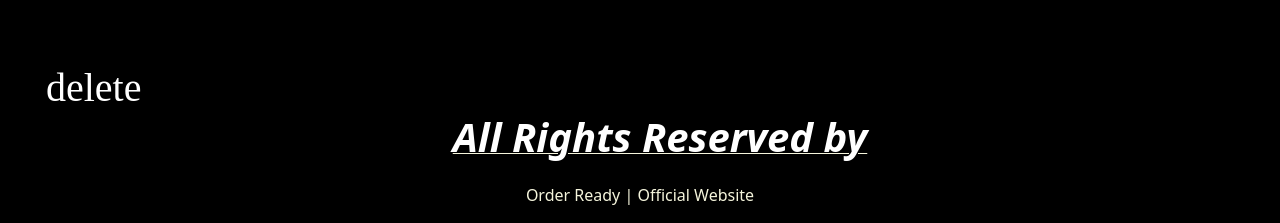
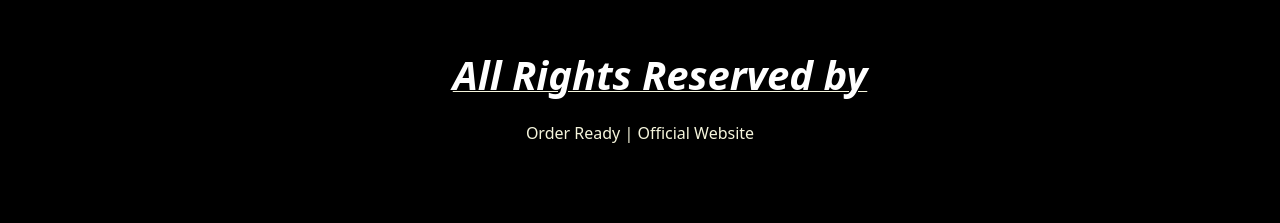
Before and after one commit to kartikkumar127/Orderready, a plain HTML site: page index.html in a window 1280 px wide. Shown: the part 5013-5236 px from the top of the page. After the commit the page ends 5174 px from the top, so only its background shows below. Drawn offline with nearby package versions, Linux system fonts and the light colour scheme.

Commit message:
Update index.html

```diff
--- a/index.html
+++ b/index.html
@@ -115,10 +115,6 @@
                 <h4 class="p-price">>>BUY NOW</h4>
             </div></div>
         </div>
-        <div class="cart-field">
-            <button class="bn" onclick="deleteitem()"><i class="Far">delete</i></button>
-
-        </div>
 
         <div id="footer">
             <p><u><i>All Rights Reserved by</i></u></p>
```
